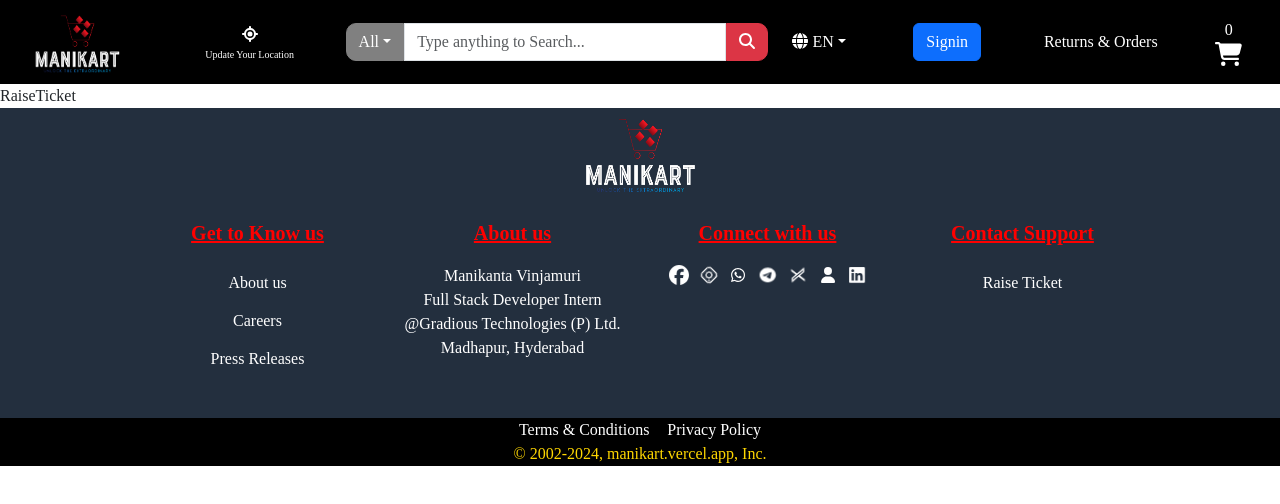
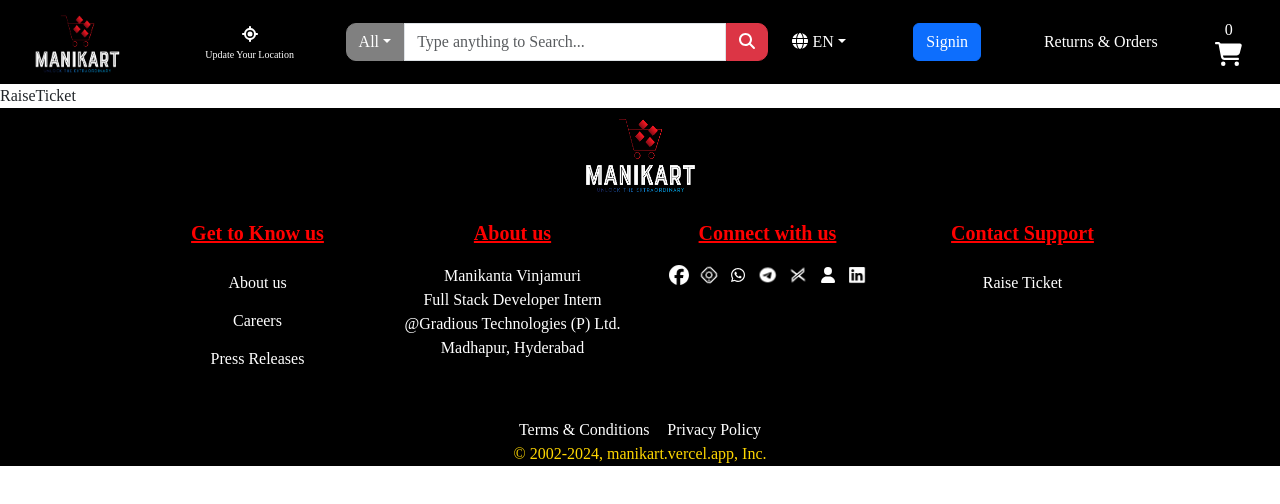
Before and after one commit to mani-2002/manikart_frontend, a React (Create React App) app: page /raise-ticket in a window 1280 px wide. Shown: the top 504 px of the page. Built offline with nearby package versions, Linux system fonts and the light colour scheme.

Commit message:
'updatedcolor'

```diff
--- a/src/components/Footer/Footer.css
+++ b/src/components/Footer/Footer.css
@@ -8,7 +8,7 @@
     color: white;
 }
 .footerDivTop{
-    background-color: #232F3E;
+    background-color: black;
     width: 100%;
     display: flex;
     align-items: center;
```
